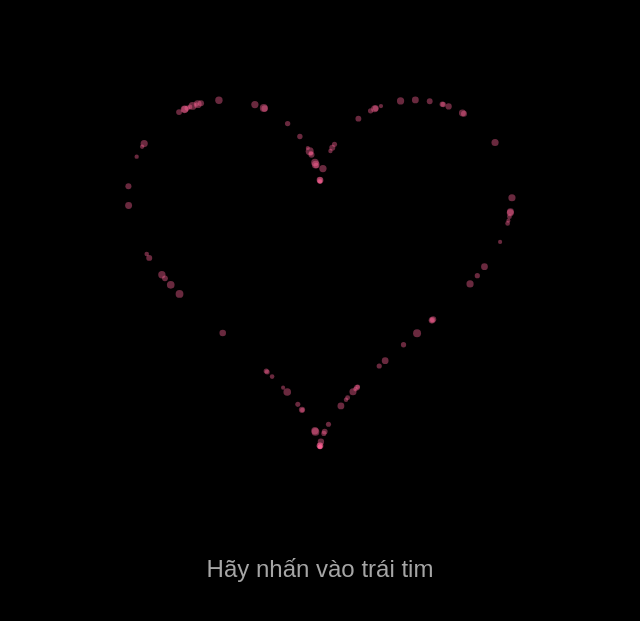
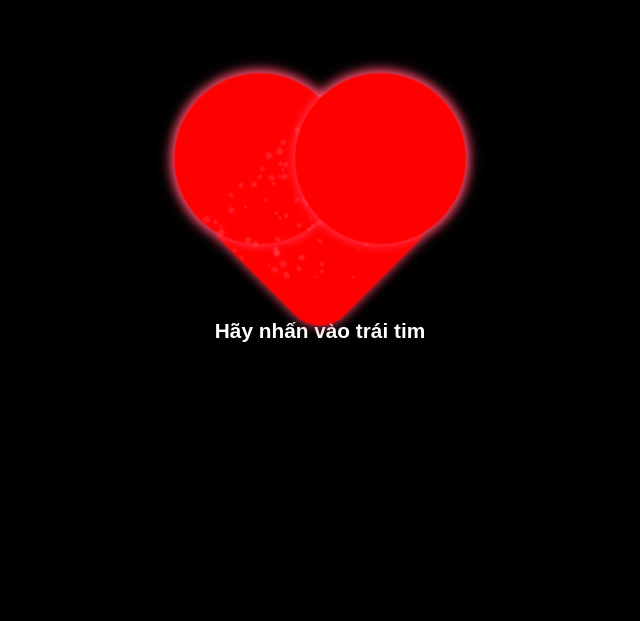
Before and after one commit to Quocphong97/trai-tim-cam-on, a plain HTML site: page index.html in a window 1280 px wide. Shown: the part 157-778 px from the top of the page, without its empty margins (320-960 px from the left). Drawn offline with Linux system fonts and the light colour scheme.

Commit message:
Update index.html

```diff
--- a/index.html
+++ b/index.html
@@ -2,110 +2,134 @@
 <html lang="vi">
 <head>
   <meta charset="UTF-8" />
-  <meta name="viewport" content="width=device-width, initial-scale=1.0"/>
-  <title>❤️ Chạm để vào ❤️</title>
+  <meta name="viewport" content="width=device-width, initial-scale=1.0" />
+  <title>Hãy nhấn vào trái tim</title>
   <style>
-    html, body {
+    body {
       margin: 0;
-      padding: 0;
       background: black;
-      overflow: hidden;
-      height: 100%;
+      color: white;
+      font-family: 'Arial', sans-serif;
       display: flex;
       flex-direction: column;
       justify-content: center;
       align-items: center;
-      color: white;
-      font-family: sans-serif;
+      height: 100vh;
+      text-align: center;
+      overflow: hidden;
     }
-    #heartCanvas {
-      width: 100vw;
-      height: 100vh;
-      display: block;
+
+    .heart {
+      position: relative;
+      width: 150px;
+      height: 150px;
+      background: red;
+      transform: rotate(-45deg);
+      animation: beat 0.6s infinite;
+      cursor: pointer;
+      filter: drop-shadow(0 0 5px #ff4d6d);
+      overflow: visible;
+      border-radius: 20%;
     }
-    .click-text {
+
+    .heart::before,
+    .heart::after {
+      content: "";
+      width: 150px;
+      height: 150px;
+      background: red;
+      border-radius: 50%;
       position: absolute;
-      bottom: 60px;
-      font-size: 1.5em;
-      animation: blink 1.2s infinite;
+      top: 0;
+      left: 0;
+      filter: drop-shadow(0 0 5px #ff4d6d);
     }
-    @keyframes blink {
-      0%, 100% { opacity: 1; }
-      50% { opacity: 0.4; }
+
+    .heart::before {
+      top: -75px;
+      left: 0;
+    }
+
+    .heart::after {
+      left: 75px;
+      top: 0;
+    }
+
+    @keyframes beat {
+      0%, 100% { transform: scale(1) rotate(-45deg); }
+      50% { transform: scale(1.15) rotate(-45deg); }
+    }
+
+    /* Đốm phát sáng phủ lên trái tim */
+    .glow-dot {
+      position: absolute;
+      background: #ff6677;
+      border-radius: 50%;
+      opacity: 0.8;
+      filter: drop-shadow(0 0 5px #ff4466);
+      animation: twinkle 2s infinite ease-in-out;
+    }
+
+    @keyframes twinkle {
+      0%, 100% { opacity: 0.8; }
+      50% { opacity: 0.3; }
+    }
+
+    .text {
+      margin-top: 25px;
+      font-size: 1.3rem;
+      font-weight: 600;
+      user-select: none;
     }
   </style>
 </head>
 <body>
-  <canvas id="heartCanvas"></canvas>
-  <div class="click-text">Hãy nhấn vào trái tim</div>
+  <div class="heart" onclick="enterSite()" id="heart"></div>
+  <div class="text">Hãy nhấn vào trái tim</div>
 
   <script>
-    const canvas = document.getElementById('heartCanvas');
-    const ctx = canvas.getContext('2d');
-    canvas.width = window.innerWidth;
-    canvas.height = window.innerHeight;
-
-    const particles = [];
-    const heartFunction = (t) => {
-      const x = 16 * Math.pow(Math.sin(t), 3);
-      const y = 13 * Math.cos(t) - 5 * Math.cos(2*t) - 2 * Math.cos(3*t) - Math.cos(4*t);
-      return [x, -y];
-    };
-
-    class Particle {
-      constructor(x, y, scale) {
-        this.x = x;
-        this.y = y;
-        this.size = 2 + Math.random() * 2;
-        this.opacity = 0;
-        this.scale = scale;
-        this.life = 0;
-      }
-      update() {
-        this.opacity = Math.sin(this.life);
-        this.life += 0.03;
-      }
-      draw() {
-        ctx.beginPath();
-        ctx.arc(this.x, this.y, this.size, 0, Math.PI * 2);
-        ctx.fillStyle = `rgba(255,100,150,${this.opacity})`;
-        ctx.fill();
-      }
+    function enterSite() {
+      window.location.href = "main.html";
     }
 
-    const createHeart = () => {
-      particles.length = 0;
-      for (let i = 0; i < 100; i++) {
-        const t = Math.random() * 2 * Math.PI;
-        const [x, y] = heartFunction(t);
-        const scale = 12;
-        const px = canvas.width / 2 + x * scale;
-        const py = canvas.height / 2 + y * scale;
-        particles.push(new Particle(px, py, scale));
-      }
-    };
+    // Tạo đốm phát sáng phủ kín trái tim
+    const heart = document.getElementById('heart');
 
-    function animate() {
-      ctx.clearRect(0, 0, canvas.width, canvas.height);
-      for (const p of particles) {
-        p.update();
-        p.draw();
-      }
-      requestAnimationFrame(animate);
+    const dotCount = 100; // số lượng đốm sáng
+    for(let i = 0; i < dotCount; i++) {
+      const dot = document.createElement('div');
+      dot.classList.add('glow-dot');
+      // kích thước đốm ngẫu nhiên nhỏ
+      const size = Math.random() * 4 + 2;
+      dot.style.width = size + 'px';
+      dot.style.height = size + 'px';
+
+      // vị trí ngẫu nhiên phủ lên trái tim
+      // trái tim hình học, ta lấy tọa độ dạng hình vuông rồi lọc bỏ các điểm ngoài hình trái tim
+      let x, y;
+      do {
+        x = Math.random() * 150;
+        y = Math.random() * 150;
+      } while(!isPointInHeart(x, y));
+
+      dot.style.left = x + 'px';
+      dot.style.top = y + 'px';
+
+      heart.appendChild(dot);
     }
 
-    createHeart();
-    animate();
+    // Hàm kiểm tra điểm nằm trong hình trái tim đơn giản
+    // Công thức tham khảo: https://mathworld.wolfram.com/HeartCurve.html
+    // Chuyển tọa độ (x,y) về tọa độ tâm trái tim (75,75)
+    // Đơn giản hóa bằng công thức hàm trái tim: (x² + y² - 1)³ - x²y³ <= 0 (đơn vị chuẩn)
+    function isPointInHeart(x, y) {
+      // chuẩn hóa tọa độ về [-1,1]
+      const nx = (x - 75) / 75;
+      const ny = (75 - y) / 75; // y ngược chiều do top->down
 
-    canvas.addEventListener('click', () => {
-      window.location.href = "main.html";
-    });
-
-    window.addEventListener('resize', () => {
-      canvas.width = window.innerWidth;
-      canvas.height = window.innerHeight;
-      createHeart();
-    });
+      const value = Math.pow(nx * nx + ny * ny - 1, 3) - nx * nx * ny * ny * ny;
+      return value <= 0;
+    }
   </script>
 </body>
 </html>
```
